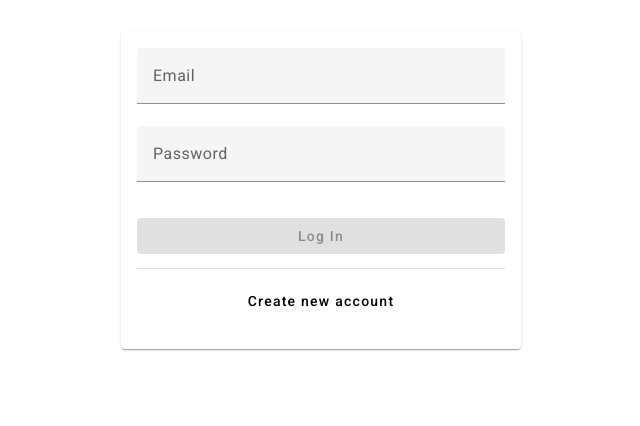
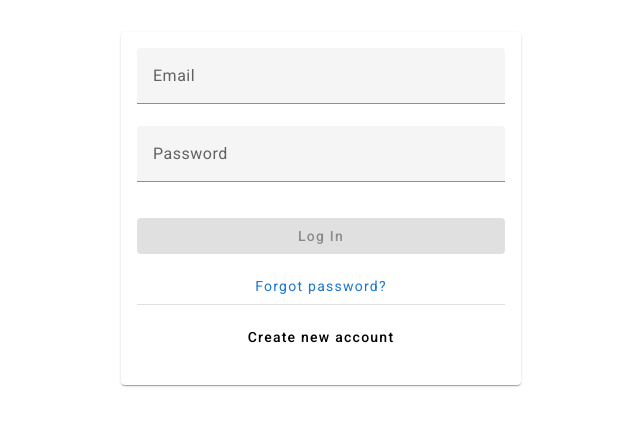
Before and after one commit to danipineiro/register-login, an Angular app in the folder frontend/: page /login in a window 1280 px wide. Shown: the top 426 px of the page, without its empty margins (319-959 px from the left). Built offline with nearby package versions, Linux system fonts and the light colour scheme.

Commit message:
forgot password in login

```diff
--- a/frontend/src/app/pages/login/login.component.html
+++ b/frontend/src/app/pages/login/login.component.html
@@ -23,15 +23,16 @@
         <mat-error
           *ngIf="
             loginForm.get('password')?.invalid &&
-            (loginForm.get('password')?.touched || loginForm.get('password')?.dirty)
-          "
-        >
+            (loginForm.get('password')?.touched || loginForm.get('password')?.dirty)">
           Please provide a valid password
         </mat-error>
       </mat-form-field>
       <button mat-flat-button color="primary" (click)="login()" [disabled]="!loginForm.valid">
         Log In
       </button>
+      <a mat-button routerLink="/auth/forgot-password" class="link-button">
+        Forgot password?
+      </a>
 
       <mat-divider></mat-divider>
 
--- a/frontend/src/app/pages/login/login.component.scss
+++ b/frontend/src/app/pages/login/login.component.scss
@@ -12,3 +12,12 @@ button {
   width: 100%;
   margin: 1em 0;
 }
+
+.link-button {
+  padding: 0;
+  min-width: unset;
+  text-transform: none;
+  font-weight: normal;
+  font-size: 14px;
+  color: #1976d2 !important;
+}
--- a/frontend/src/app/pages/login/login.component.ts
+++ b/frontend/src/app/pages/login/login.component.ts
@@ -15,7 +15,7 @@ import { MatDialog } from '@angular/material/dialog';
 import { SignupComponent } from './signup/signup.component';
 import { AuthService } from '../../services/auth.service';
 import { LoginResponseDTO } from '../../models/login-response-dto';
-import { Router } from '@angular/router';
+import { Router, RouterLink } from '@angular/router';
 import { NgIf } from '@angular/common';
 
 @Component({
@@ -31,6 +31,7 @@ import { NgIf } from '@angular/common';
     MatDivider,
     ReactiveFormsModule,
     NgIf,
+    RouterLink,
   ],
   templateUrl: './login.component.html',
   styleUrl: './login.component.scss',
```
